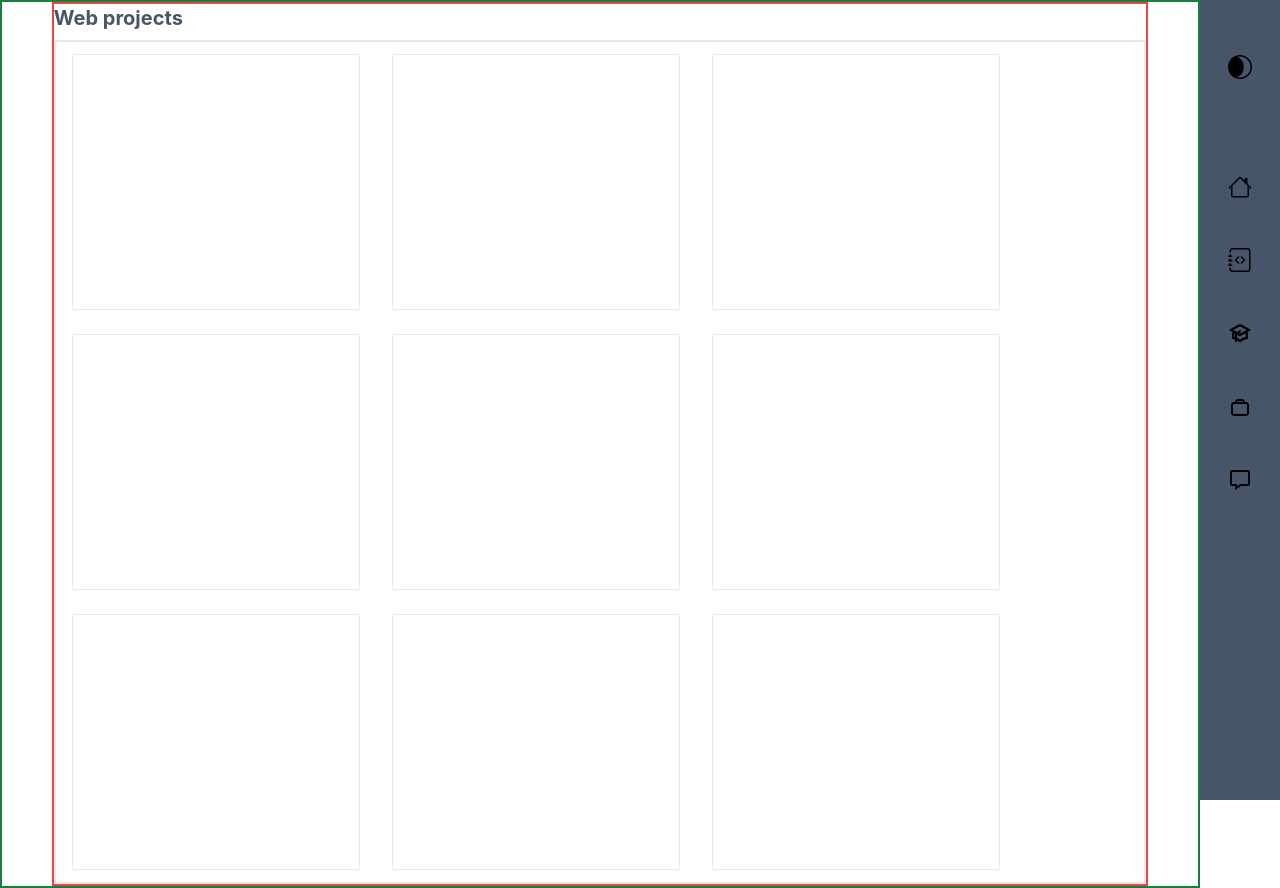
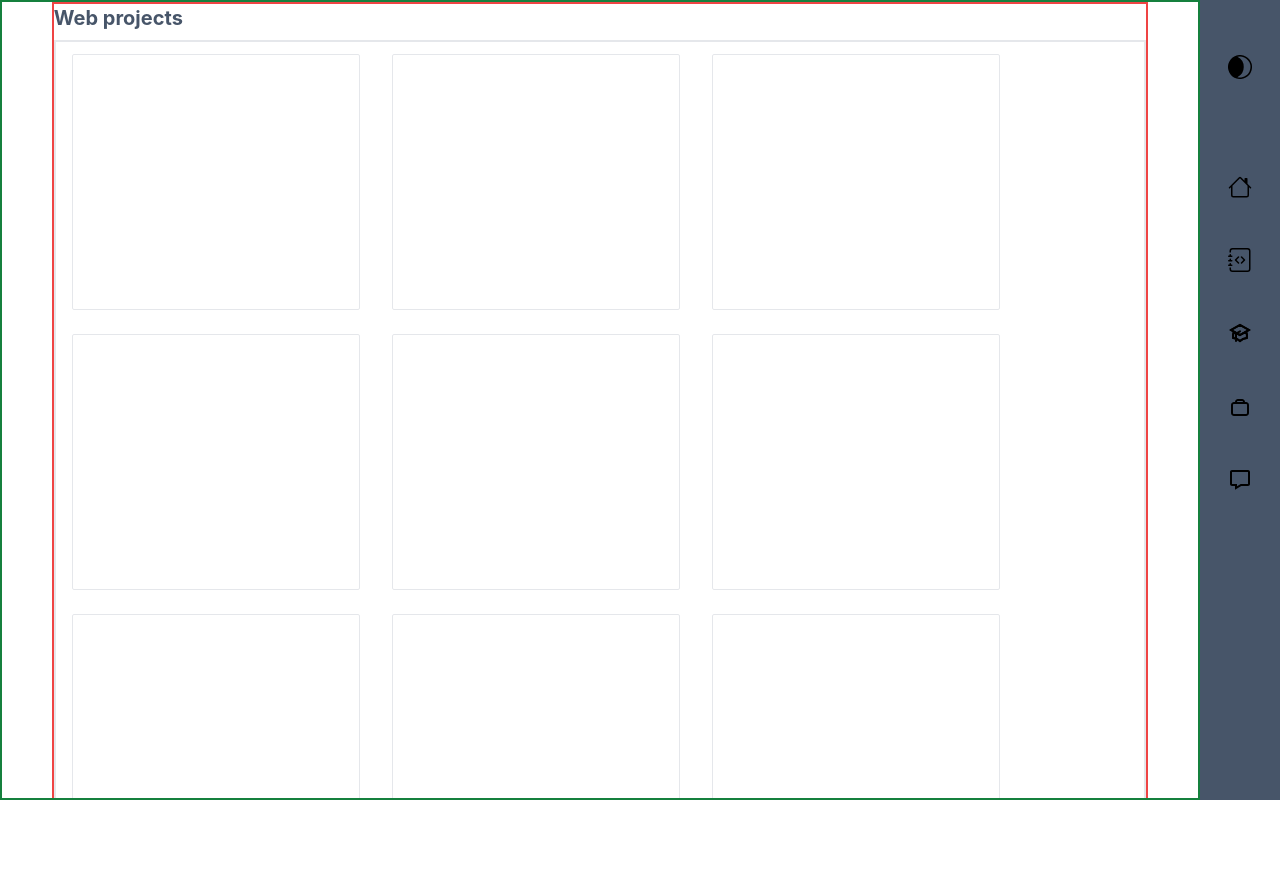
Before and after one commit to MdSahil-oss/Personal-web, a React (Create React App) app: page /projects in a window 1280 px wide. After the commit the page ends 800 px from the top, so only its background shows below. Built offline with nearby package versions, Linux system fonts and the light colour scheme.

Commit message:
enhanced

```diff
--- a/src/components/home/HomeSection.jsx
+++ b/src/components/home/HomeSection.jsx
@@ -4,7 +4,7 @@ import ProjectsCard from "./ProjectsCard";
 
 let HomeSection = ({ handleSkillSection }) => {
     return (
-        <div id="home-right-container" className="basis-full overflow-y-scroll space-y-4" >
+        <div className="custom-scrolling-container basis-full overflow-y-scroll space-y-4" >
             <WelcomeCard handleSkillSection={handleSkillSection} />
             <ProjectsCard />
             <ServiceCard />
--- a/src/components/home/SkillSection.jsx
+++ b/src/components/home/SkillSection.jsx
@@ -4,8 +4,8 @@ import SkillsCard from './SkillsCard'
 
 let SkillSection = ({ handleSkillSection, isSkillOpened }) => {
     return (
-        <div id="home-left-container" className={
-            "bg-slate-600 text-white xl:basis-4/12 xl:block xl:static absolute h-screen w-80 sm:w-96 overflow-y-scroll xl:overflow-y-scroll"
+        <div className={
+            "custom-scrolling-container bg-slate-600 text-white xl:basis-4/12 xl:block xl:static absolute h-screen w-80 sm:w-96 overflow-y-scroll xl:overflow-y-scroll"
             + (!isSkillOpened && " hidden")
         } >
             <div>
--- a/src/components/project-page/Projects.jsx
+++ b/src/components/project-page/Projects.jsx
@@ -4,7 +4,7 @@ import WebProjects from "./WebProjects";
 class Projects extends React.Component {
     render() {
         return (
-            <div className="border-2 border-green-700 basis-full">
+            <div className="custom-scrolling-container border-2 border-green-700 basis-full h-screen overflow-y-auto">
                 <WebProjects />
             </div>
         )
--- a/src/components/project-page/WebProjects.jsx
+++ b/src/components/project-page/WebProjects.jsx
@@ -13,7 +13,6 @@ let WebProjects = () => {
                 <div className="border rounded-sm w-72 h-64 my-3 mx-4"></div>
                 <div className="border rounded-sm w-72 h-64 my-3 mx-4"></div>
                 <div className="border rounded-sm w-72 h-64 my-3 mx-4"></div>
-
             </div>
         </div>
     )
--- a/src/index.css
+++ b/src/index.css
@@ -16,20 +16,11 @@ code {
     monospace;
 }
 
-#home-left-container::-webkit-scrollbar {
+.custom-scrolling-container::-webkit-scrollbar {
   display: none;
 }
 
-#home-left-container {
+.custom-scrolling-container {
   -ms-overflow-style: none; /* IE and Edge */
   scrollbar-width: none; /* Firefox */
 }
-
-#home-right-container::-webkit-scrollbar {
-  display: none;
-}
-
-#home-right-container {
-  -ms-overflow-style: none; /* IE and Edge */
-  scrollbar-width: none; /* Firefox */
-}
```
